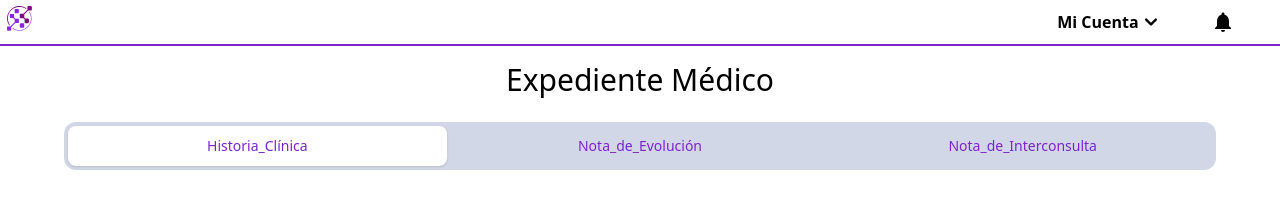
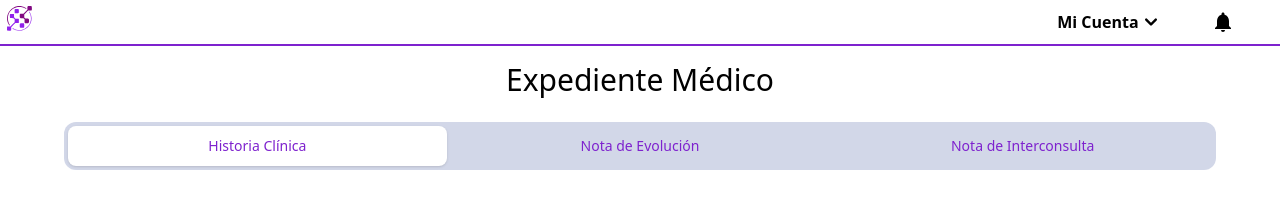
Before and after one commit to IsaiBuzany117/tt_project, a Next.js app: page /crear/expedienteMedico in a window 1280 px wide. Shown: the top 206 px of the page. Built offline with nearby package versions, Linux system fonts and the light colour scheme.

Commit message:
Cambio de títulos en secciones de expediente

```diff
--- a/pages/crear/expedienteMedico.js
+++ b/pages/crear/expedienteMedico.js
@@ -13,7 +13,7 @@ function classNames(...classes) {
 
 const ExpedienteMedico = () => {
     let [categories] = useState({
-        Historia_Clínica: [
+        "Historia Clínica": [
             {
                 id: 1,
                 title: 'Interrogatorio',
@@ -25,14 +25,14 @@ const ExpedienteMedico = () => {
                 data: <ExpedienteM2 />,
             }
         ],
-        Nota_de_Evolución: [
+        "Nota de Evolución": [
             {
                 id: 1,
                 title: 'Secciones',
                 data: <ExpedienteNE />,
             },
         ],
-        Nota_de_Interconsulta: [
+        "Nota de Interconsulta": [
             {
                 id: 1,
                 title: 'Secciones',
```
